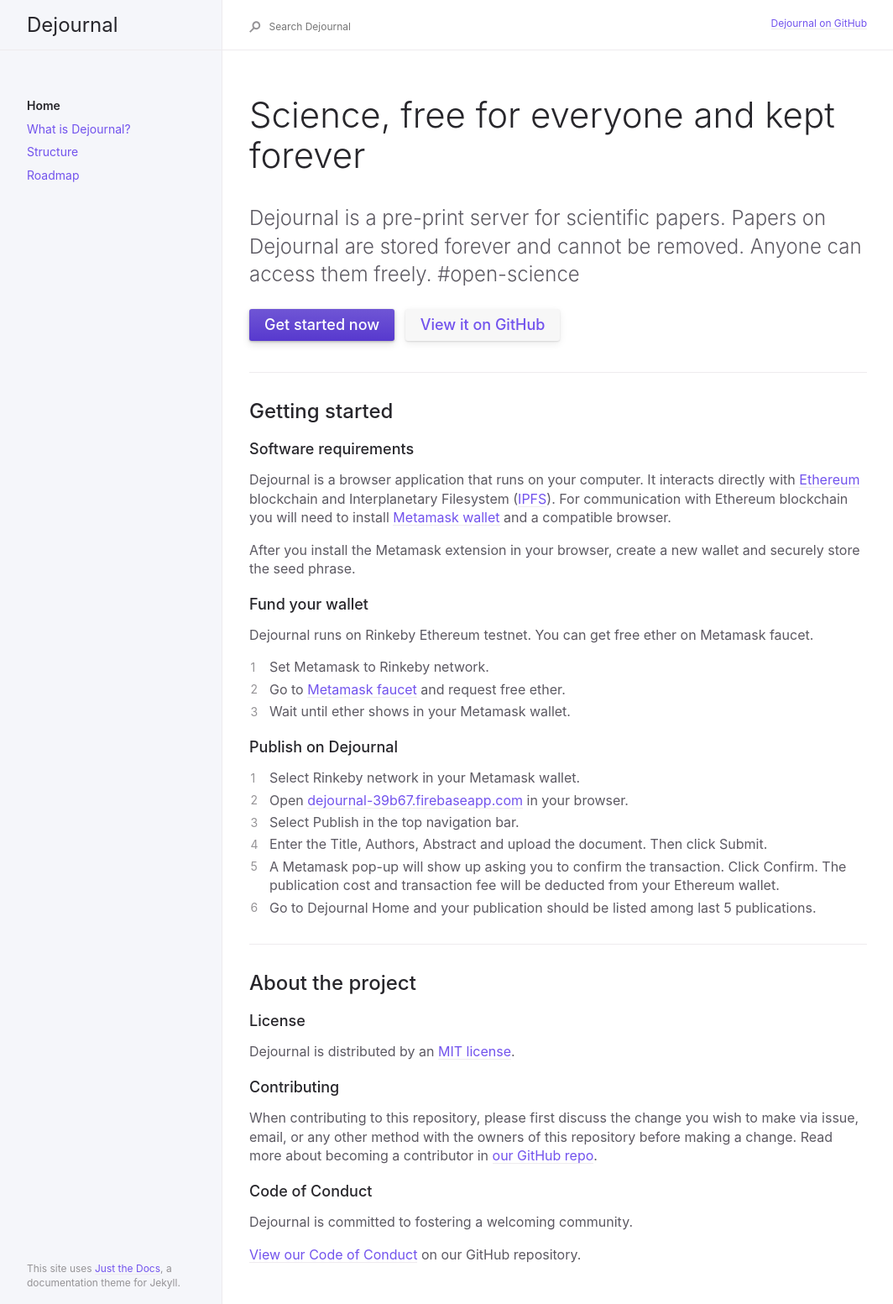
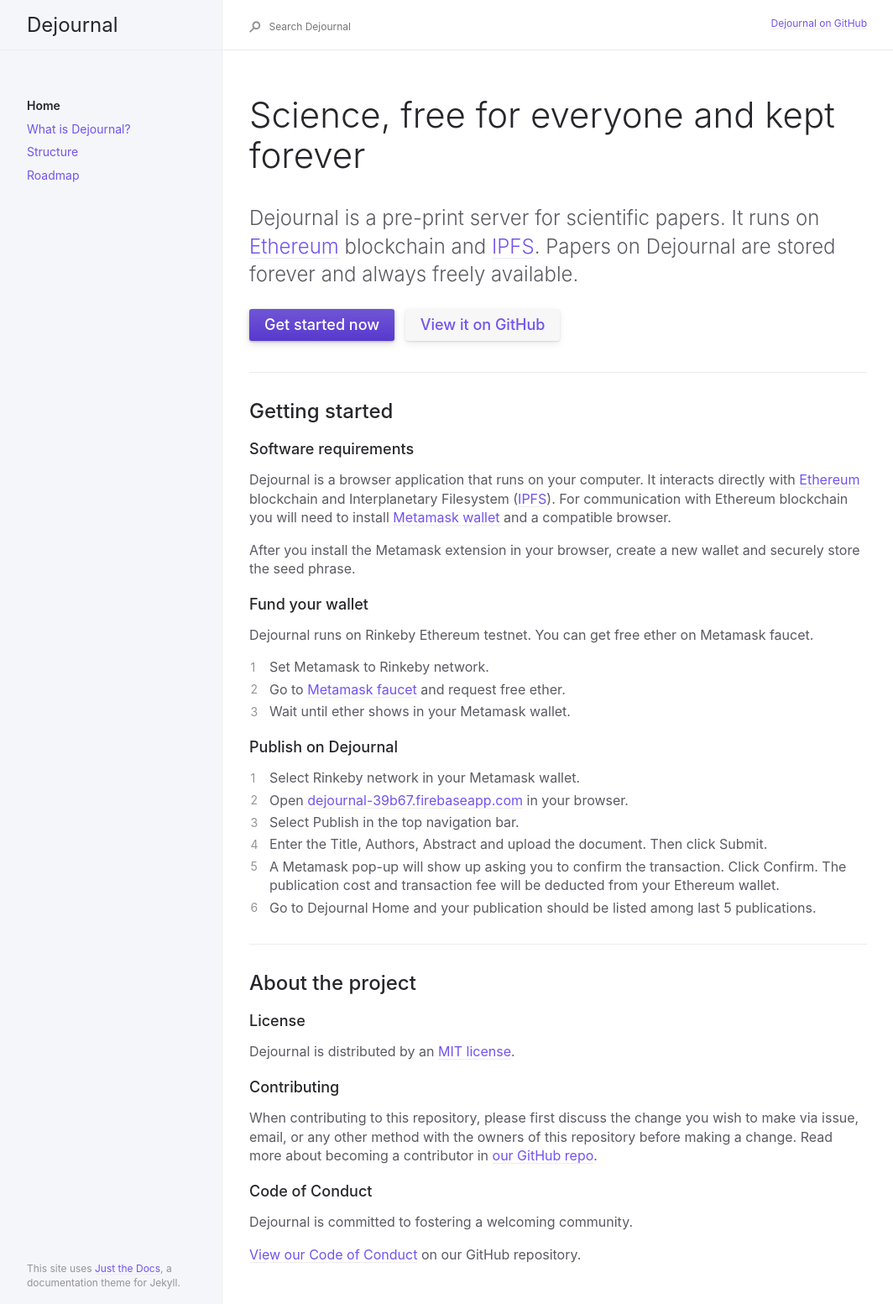
Before and after one commit to dejournal/dejournal-website, a Jekyll site: the page built from index.md, in a window 1280 px wide. Shown: the whole page at 84% size, without its empty margins (91-1155 px from the left). Built offline with Jekyll 4.4.1, drawn with Linux system fonts in a browser that asks for light colours.

Commit message:
Changed hero text in index.md

```diff
--- a/index.md
+++ b/index.md
@@ -9,7 +9,7 @@ permalink: /
 # Science, free for everyone and kept forever
 {: .fs-9 }
 
-Dejournal is a pre-print server for scientific papers. Papers on Dejournal are stored forever and cannot be removed. Anyone can access them freely. #open-science
+Dejournal is a pre-print server for scientific papers. It runs on [Ethereum](https://ethereum.org) blockchain and [IPFS](https://ipfs.io). Papers on Dejournal are stored forever and always freely available.
 {: .fs-6 .fw-300 }
 
 [Get started now](#getting-started){: .btn .btn-primary .fs-5 .mb-4 .mb-md-0 .mr-2 } [View it on GitHub](https://github.com/dejournal/dejournal){: .btn .fs-5 .mb-4 .mb-md-0 }
```
